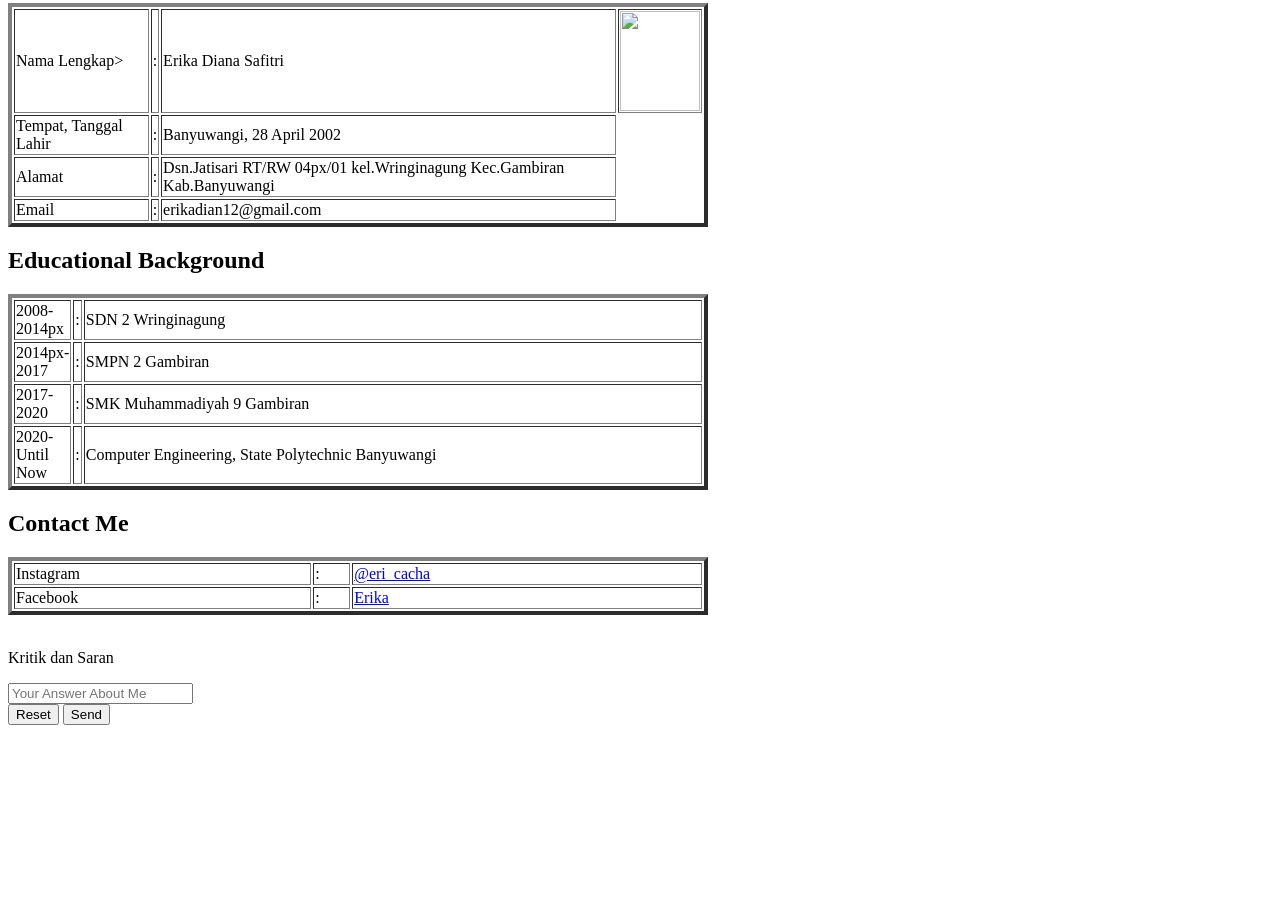
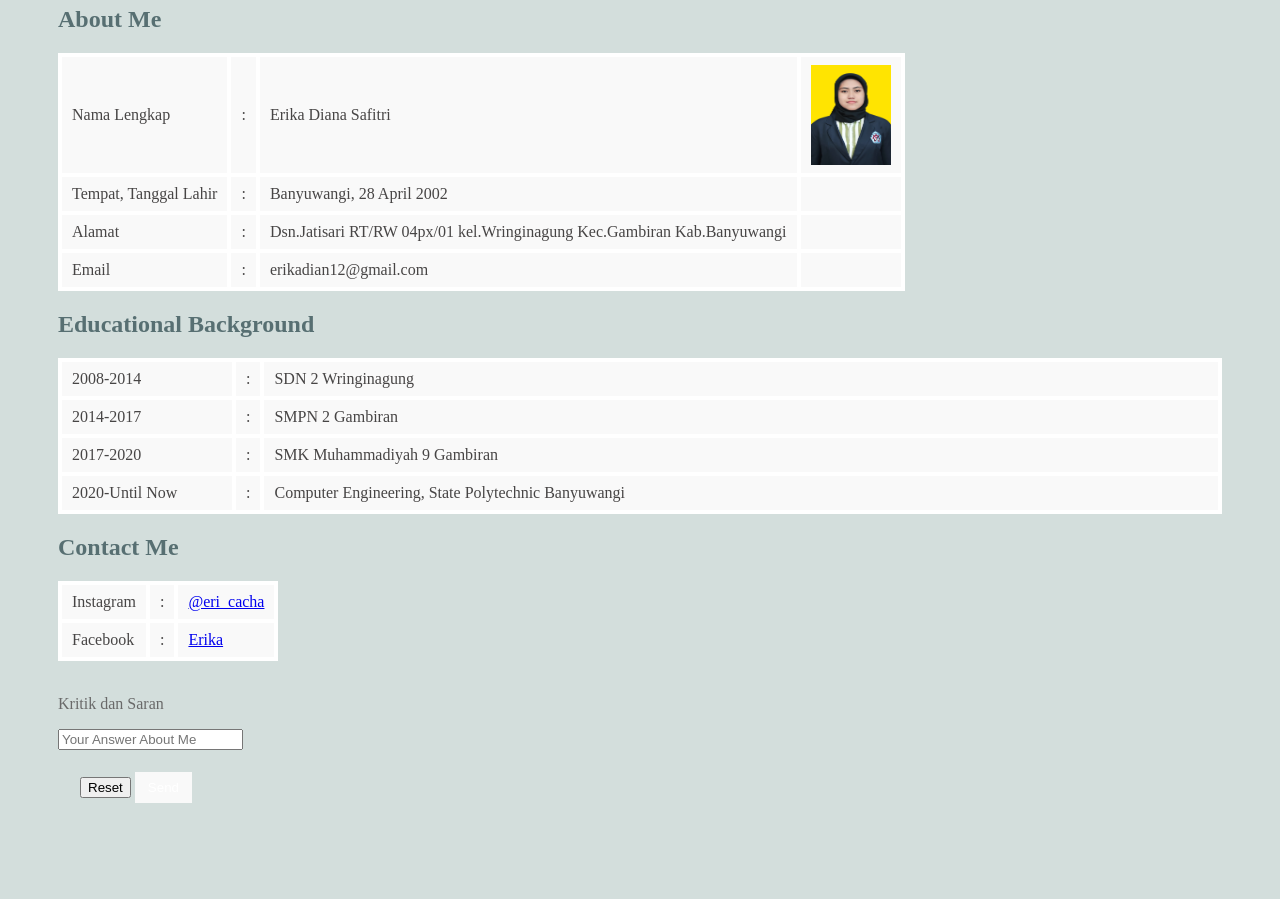
Before and after one commit to Erika-Diana-Safitri/web-basic-seal, a plain HTML site: page portofolio.html in a window 1280 px wide. Shown: the part 110-1009 px from the top of the page. Before the commit the page ends 851 px from the top, so only its background shows below. Drawn offline with Linux system fonts and the light colour scheme.

Commit message:
ganti nama

```diff
--- a/portofolio.html
+++ b/portofolio.html
@@ -1,14 +1,15 @@
 <html>
     <head>
         <title>Portofolio</title>
+        <link rel="stylesheet" type="text/css" href="style.css">
     </head>
     <body>
         <h1>Portofolio</h1>
         <h2>About Me</h2>
-        <table border="4px" width="700pxpx">
+        <table>
             <tbody>
                 <tr>
-                    <td width=”25%”>Nama Lengkap></td>
+                    <td width=”25%”>Nama Lengkap</td>
                     <td width=”1%”>:</td>
                     <td>Erika Diana Safitri</td>
                     <td rowspan=”4px″ width=”150px”><img src="erika2.jpg" width="80" height="100"></td>
@@ -32,15 +33,15 @@
         </table>
     </body>
     <h2>Educational Background</h2>
-    <table border="4px" width="700px">
+    <table>
         <tbody>
             <tr>
-                <td width="25">2008-2014px</td>
-                <td width="1">:</td>
+                <td width="15%">2008-2014</td>
+                <td width="1%">:</td>
                 <td>SDN 2 Wringinagung</td>
             </tr>
             <tr>
-                <td>2014px-2017</td>
+                <td>2014-2017</td>
                 <td>:</td>
                 <td>SMPN 2 Gambiran</td>
             </tr>
@@ -57,7 +58,7 @@
         </tbody>
     </table>
     <h2>Contact Me</h2>
-    <table border="4px" width="700px">
+    <table>
         <tbody>
             <tr>
                 <td>Instagram</td>
--- /dev/null
+++ b/style.css
@@ -0,0 +1,41 @@
+body {
+    background-color: #D3DEDC;
+    font-family: "Times New Roman", Times, serif;
+    font-size: 100%;
+    padding: 50px;
+    color: dimgray;
+}
+
+/* Judul */
+h1 {
+    color: #576F72;
+    text-align: center;
+    font-family: "Times New Roman", Times, serif;
+}
+
+h2 {
+    color:#576F72;
+}
+
+/* Pengaturan Table */
+table, tr, td, th {
+    border: 4px solid white;
+    padding: 8px 10px;
+    background-color: #F9F9F9;
+    font-family: sans-serif;
+    color: rgb(71, 69, 69);
+    border-collapse: collapse;
+    font-family: serif;
+}
+
+/* Pengaturan form */
+input[type=submit] {
+    background-color: #F9F9F9;
+    border: none;
+    color: white;
+    padding: 8px 13px;
+    text-decoration: slategrey;
+  }
+div {
+    padding: 22px;
+  }
```
Also changed, not shown: Erika2.JPG (renamed from Erika D.JPG).
